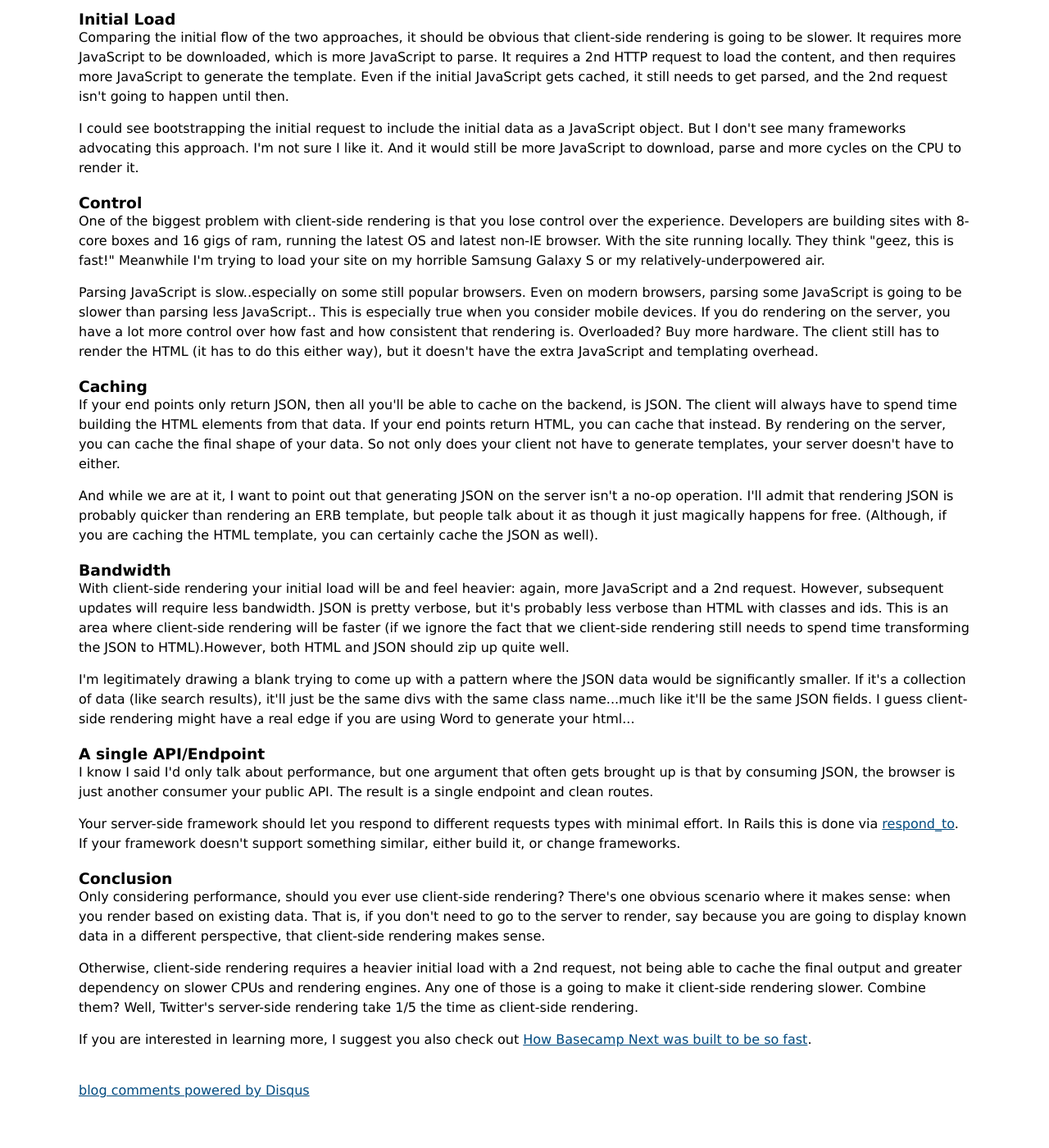
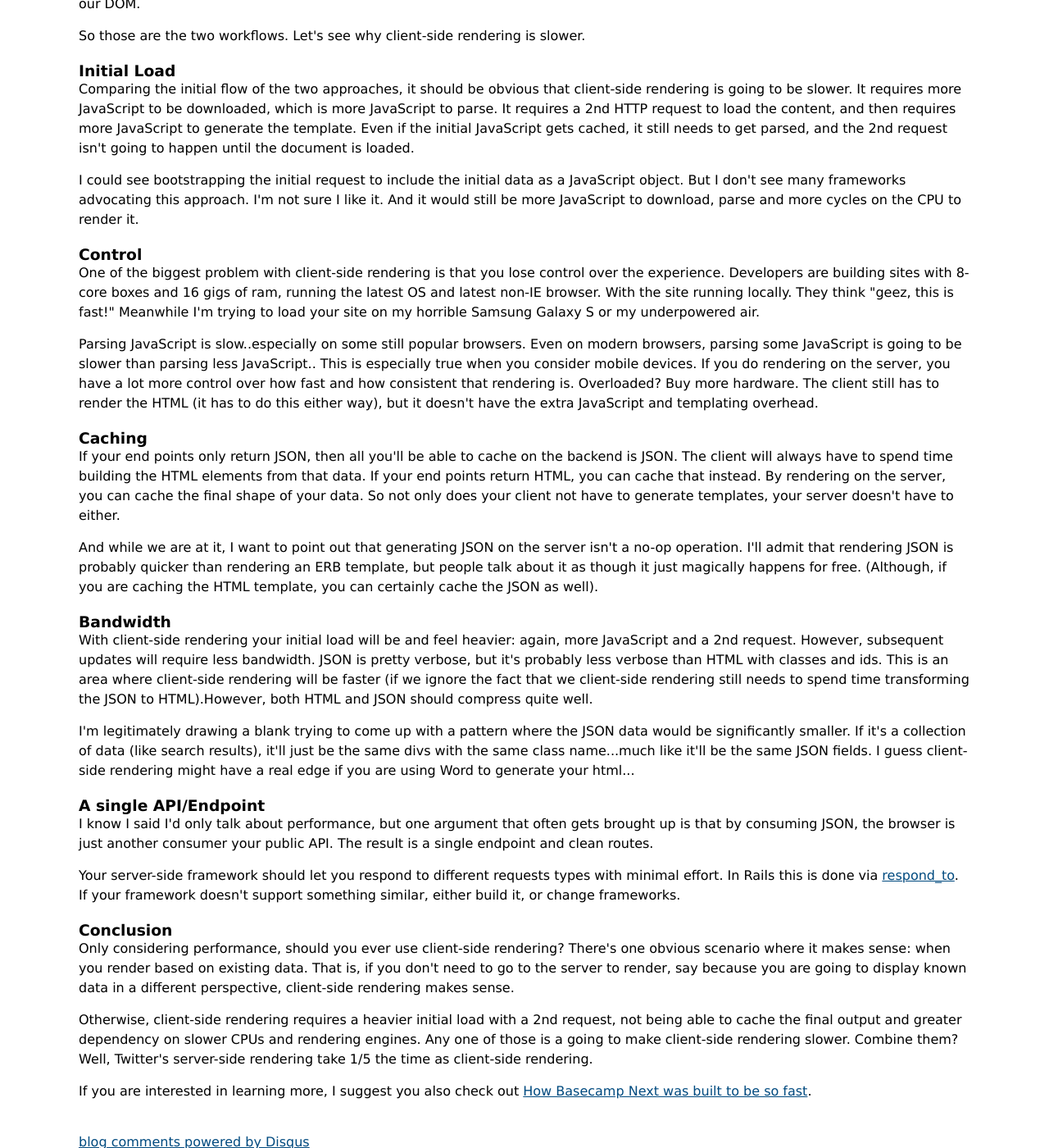
Before and after one commit to fehmicansaglam/fehmicansaglam.github.com, a Jekyll site: the page built from _posts/2012-5-30-Client-Side-vs-Server-Side-Rendering.html, in a window 1280 px wide and 1400 px high, scrolled down 798 px. Shown: the whole window at 82% size. Built offline with Jekyll 4.4.1, drawn with Linux system fonts in a browser that asks for light colours; nearby versions of some CDN libraries; comment, search, counter and statistics services are not loaded; before the commit the page ends 2137 px from its top, so only the background shows below that; some of the changed text lies outside the part shown.

Commit message:
corrections

```diff
--- a/_posts/2012-5-30-Client-Side-vs-Server-Side-Rendering.html
+++ b/_posts/2012-5-30-Client-Side-vs-Server-Side-Rendering.html
@@ -22,25 +22,27 @@
   e.preventDefaults();
 });</pre>
 
+<p>In other words, we are still only doing a partial update, but letting the server do the rendering and inserting that finalized output into our DOM.</p>
+
 <p>So those are the two workflows. Let's see why client-side rendering is slower.</p>
 
 <h3>Initial Load</h3>
-<p>Comparing the initial flow of the two approaches, it should be obvious that client-side rendering is going to be slower. It requires more JavaScript to be downloaded, which is more JavaScript to parse. It requires a 2nd HTTP request to load the content, and then requires more JavaScript to generate the template. Even if the initial JavaScript gets cached, it still needs to get parsed, and the 2nd request isn't going to happen until then.</p>
+<p>Comparing the initial flow of the two approaches, it should be obvious that client-side rendering is going to be slower. It requires more JavaScript to be downloaded, which is more JavaScript to parse. It requires a 2nd HTTP request to load the content, and then requires more JavaScript to generate the template. Even if the initial JavaScript gets cached, it still needs to get parsed, and the 2nd request isn't going to happen until the document is loaded.</p>
 
 <p>I could see bootstrapping the initial request to include the initial data as a JavaScript object. But I don't see many frameworks advocating this approach. I'm not sure I like it. And it would still be more JavaScript to download, parse and more cycles on the CPU to render it.</p>
 
 <h3>Control</h3>
-<p>One of the biggest problem with client-side rendering is that you lose control over the experience. Developers are building sites with 8-core boxes and 16 gigs of ram, running the latest OS and latest non-IE browser. With the site running locally. They think "geez, this is fast!" Meanwhile I'm trying to load your site on my horrible Samsung Galaxy S or my relatively-underpowered air.</p>
+<p>One of the biggest problem with client-side rendering is that you lose control over the experience. Developers are building sites with 8-core boxes and 16 gigs of ram, running the latest OS and latest non-IE browser. With the site running locally. They think "geez, this is fast!" Meanwhile I'm trying to load your site on my horrible Samsung Galaxy S or my underpowered air.</p>
 
 <p>Parsing JavaScript is slow..especially on some still popular browsers. Even on modern browsers, parsing some JavaScript is going to be slower than parsing less JavaScript.. This is especially true when you consider mobile devices. If you do rendering on the server, you have a lot more control over how fast and how consistent that rendering is. Overloaded? Buy more hardware. The client still has to render the HTML (it has to do this either way), but it doesn't have the extra JavaScript and templating overhead.</p>
 
 <h3>Caching</h3>
-<p>If your end points only return JSON, then all you'll be able to cache on the backend, is JSON. The client will always have to spend time building the HTML elements from that data. If your end points return HTML, you can cache that instead. By rendering on the server, you can cache the final shape of your data. So not only does your client not have to generate templates, your server doesn't have to either.</p>
+<p>If your end points only return JSON, then all you'll be able to cache on the backend is JSON. The client will always have to spend time building the HTML elements from that data. If your end points return HTML, you can cache that instead. By rendering on the server, you can cache the final shape of your data. So not only does your client not have to generate templates, your server doesn't have to either.</p>
 
 <p>And while we are at it, I want to point out that generating JSON on the server isn't a no-op operation. I'll admit that rendering JSON is probably quicker than rendering an ERB template, but people talk about it as though it just magically happens for free. (Although, if you are caching the HTML template, you can certainly cache the JSON as well).</p>
 
 <h3>Bandwidth</h3>
-<p>With client-side rendering your initial load will be and feel heavier: again, more JavaScript and a 2nd request. However, subsequent updates will require less bandwidth. JSON is pretty verbose, but it's probably less verbose than HTML with classes and ids. This is an area where client-side rendering will be faster (if we ignore the fact that we client-side rendering still needs to spend time transforming the JSON to HTML).However, both HTML and JSON should zip up quite well.</p>
+<p>With client-side rendering your initial load will be and feel heavier: again, more JavaScript and a 2nd request. However, subsequent updates will require less bandwidth. JSON is pretty verbose, but it's probably less verbose than HTML with classes and ids. This is an area where client-side rendering will be faster (if we ignore the fact that we client-side rendering still needs to spend time transforming the JSON to HTML).However, both HTML and JSON should compress quite well.</p>
 
 <p>I'm legitimately drawing a blank trying to come up with a pattern where the JSON data would be significantly smaller. If it's a collection of data (like search results), it'll just be the same divs with the same class name...much like it'll be the same JSON fields. I guess client-side rendering might have a real edge if you are using Word to generate your html...</p>
 
@@ -50,8 +52,8 @@
 <p>Your server-side framework should let you respond to different requests types with minimal effort. In Rails this is done via <a href="http://apidock.com/rails/ActionController/MimeResponds/InstanceMethods/respond_to">respond_to</a>. If your framework doesn't support something similar, either build it, or change frameworks.</p>
 
 <h3>Conclusion</h3>
-<p>Only considering performance, should you ever use client-side rendering? There's one obvious scenario where it makes sense: when you render based on existing data. That is, if you don't need to go to the server to render, say because you are going to display known data in a different perspective, that client-side rendering makes sense.</p>
+<p>Only considering performance, should you ever use client-side rendering? There's one obvious scenario where it makes sense: when you render based on existing data. That is, if you don't need to go to the server to render, say because you are going to display known data in a different perspective, client-side rendering makes sense.</p>
 
-<p>Otherwise, client-side rendering requires a heavier initial load with a 2nd request, not being able to cache the final output and greater dependency on slower CPUs and rendering engines. Any one of those is a going to make it client-side rendering slower. Combine them? Well, Twitter's server-side rendering take 1/5 the time as client-side rendering.</p>
+<p>Otherwise, client-side rendering requires a heavier initial load with a 2nd request, not being able to cache the final output and greater dependency on slower CPUs and rendering engines. Any one of those is a going to make client-side rendering slower. Combine them? Well, Twitter's server-side rendering take 1/5 the time as client-side rendering.</p>
 
 <p>If you are interested in learning more, I suggest you also check out <a href="http://37signals.com/svn/posts/3112-how-basecamp-next-got-to-be-so-damn-fast-without-using-much-client-side-ui">How Basecamp Next was built to be so fast</a>.</p>
```
Also changed, not shown: other parts of _posts/2012-5-30-Client-Side-vs-Server-Side-Rendering.html (+1 -1 lines).
